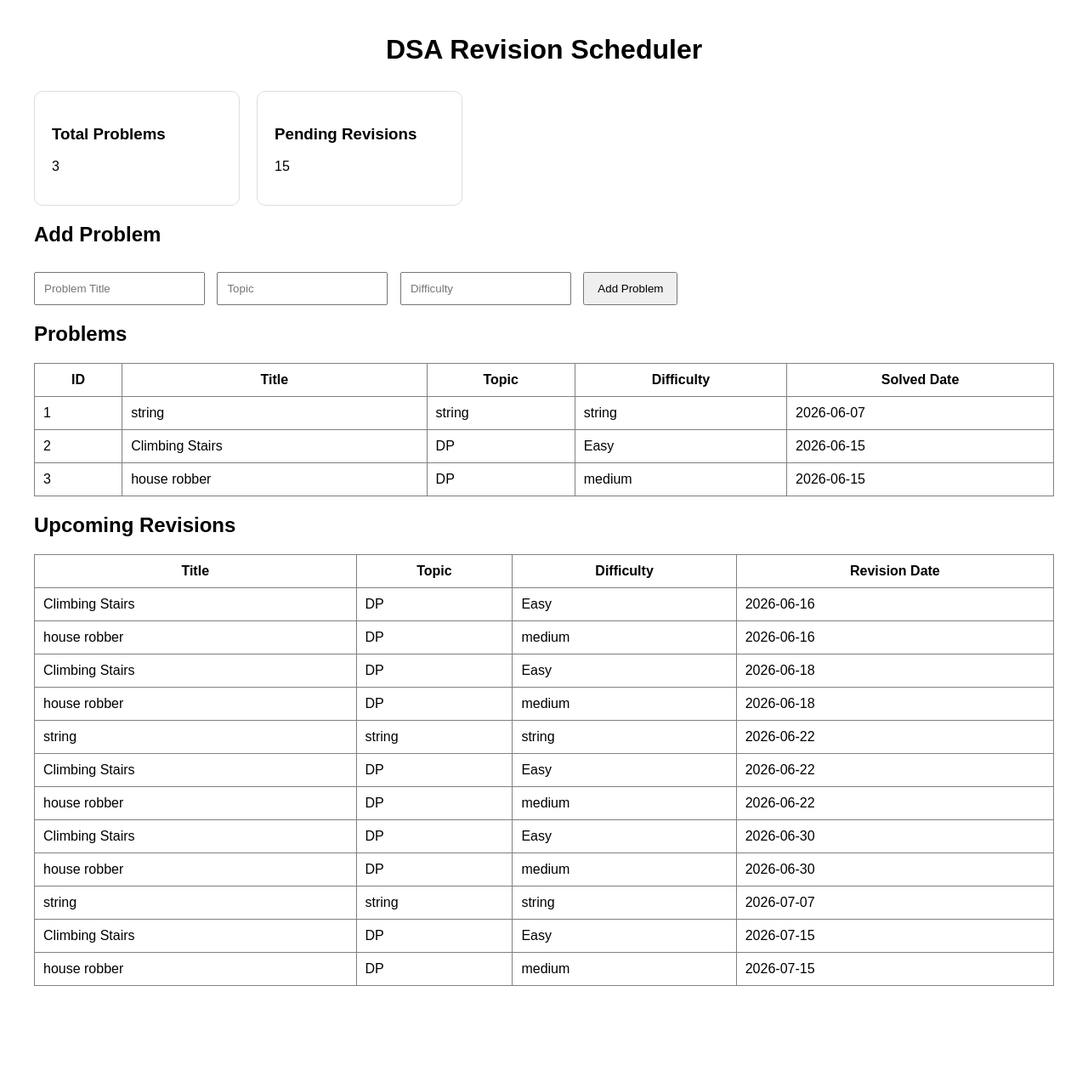
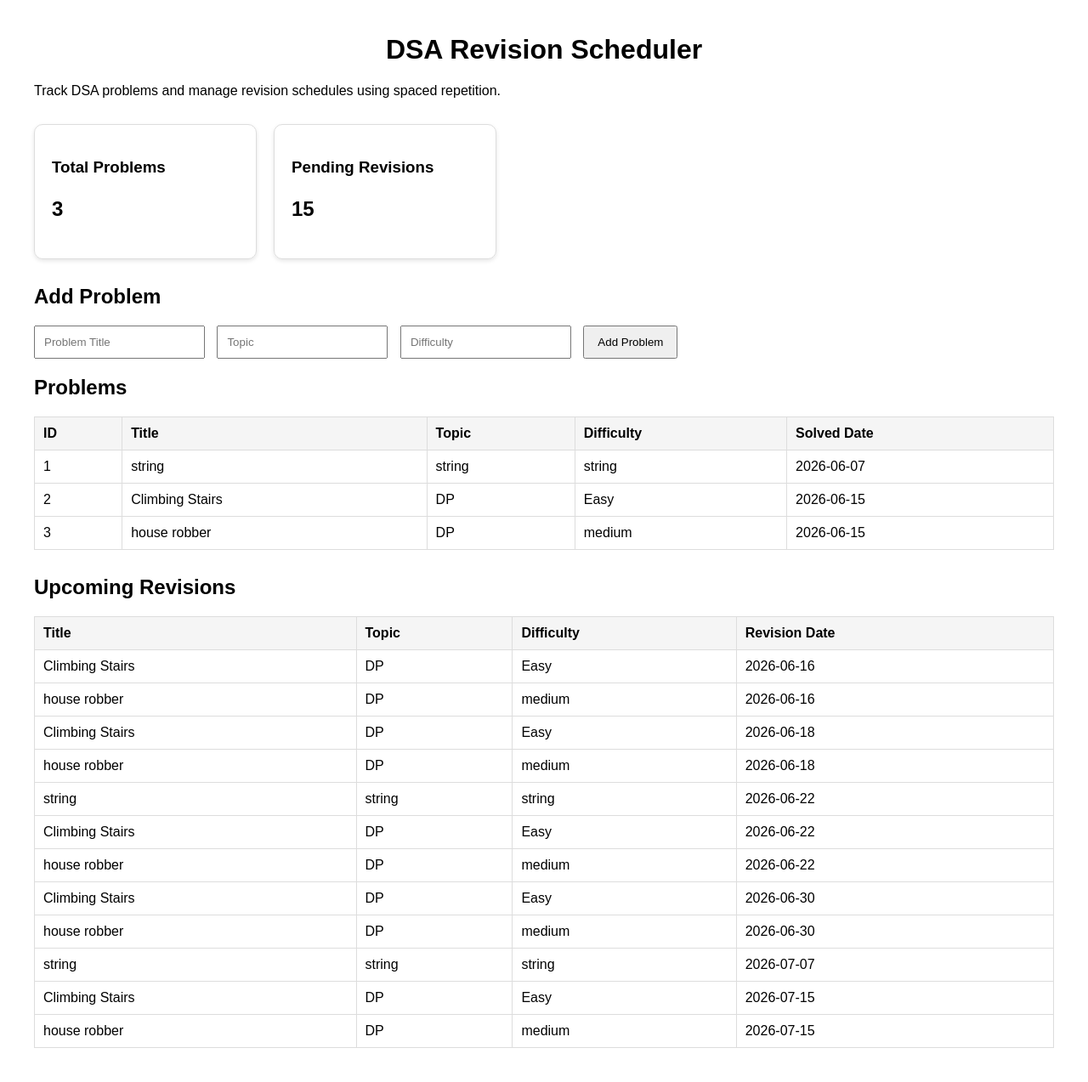
Before and after one commit to lokesh-iitm/dsa-revision-scheduler, a FastAPI app: page / in a window 1280 px wide. Shown: the whole page at 85% size. Before the commit the page ends 1160 px from the top, so only its background shows below. Run offline with FastAPI, Linux system fonts and the light colour scheme; data comes from the database, SQL or seed files in the repository.

Commit message:
some design css

```diff
--- a/app/static/script.js
+++ b/app/static/script.js
@@ -70,6 +70,9 @@ document
     const data = await response.json();
 
     alert(data.message);
+    document.getElementById("title").value = "";
+    document.getElementById("topic").value = "";
+    document.getElementById("difficulty").value = "";
 
     loadDashboard();
 });
--- a/app/static/style.css
+++ b/app/static/style.css
@@ -11,16 +11,25 @@ h1{
     display:flex;
     gap:20px;
     margin-top:30px;
+    margin-bottom:30px;
 }
 
 .card{
     border:1px solid #ddd;
+    border-radius:10px;
     padding:20px;
-    width:200px;
-    border-radius:10px;
+    width:220px;
+    box-shadow: 0 2px 5px rgba(0,0,0,0.1);
 }
+
+.card p{
+    font-size:24px;
+    font-weight:bold;
+}
+
 form{
-    margin-top:30px;
+    margin-top:20px;
+    margin-bottom:20px;
 }
 
 input{
@@ -30,13 +39,22 @@ input{
 
 button{
     padding:10px 15px;
+    cursor:pointer;
 }
+
 table{
-    margin-top:20px;
-    border-collapse: collapse;
     width:100%;
+    border-collapse:collapse;
+    margin-top:15px;
+    margin-bottom:30px;
 }
 
 th, td{
+    border:1px solid #ddd;
     padding:10px;
+    text-align:left;
 }
+
+th{
+    background:#f5f5f5;
+}
--- a/app/templates/index.html
+++ b/app/templates/index.html
@@ -7,7 +7,9 @@
 <body>
 
     <h1>DSA Revision Scheduler</h1>
-
+<p>
+Track DSA problems and manage revision schedules using spaced repetition.
+</p>
     <div class="dashboard">
 
         <div class="card">
```
